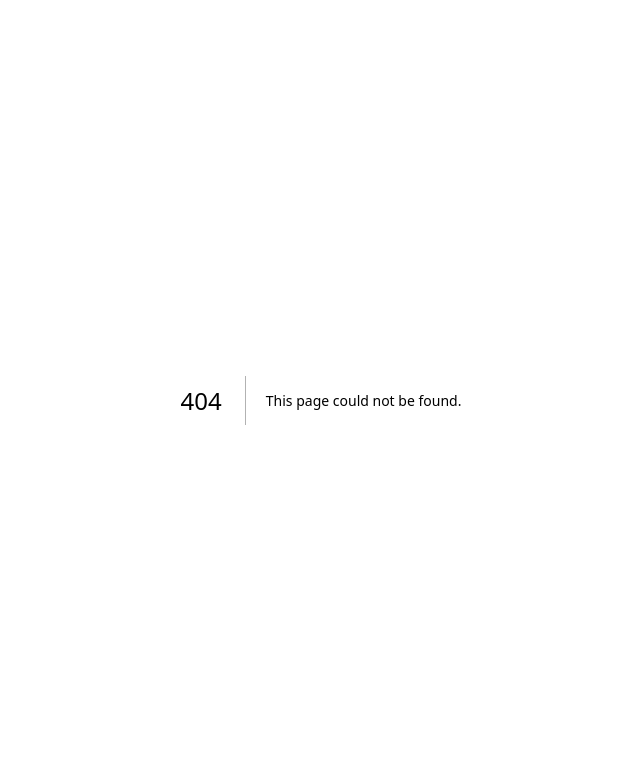
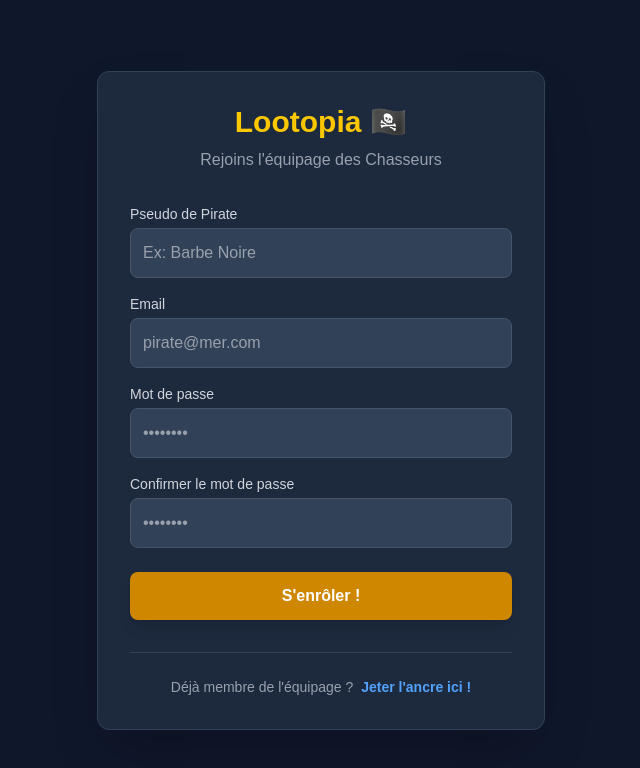
Before and after one commit to flonkita/lootopia, a Next.js app in the folder front/: page /register in a window 1280 px wide. Before the commit this address had no page. Shown: the top 768 px of the page, without its empty margins (319-959 px from the left). Built offline with nearby package versions, Linux system fonts and the light colour scheme.

Commit message:
feat: Add Register Page

```diff
--- a/front/app/login/page.tsx
+++ b/front/app/login/page.tsx
@@ -2,79 +2,95 @@
 import { useState } from 'react';
 import { useRouter } from 'next/navigation';
 import axios from 'axios';
-
+import Link from 'next/link';
 
 export default function Login() {
-  const [email, setEmail] = useState('');
-  const [password, setPassword] = useState('');
-  const [error, setError] = useState('');
-  const router = useRouter();
-
+    const [email, setEmail] = useState('');
+    const [password, setPassword] = useState('');
+    const [error, setError] = useState('');
+    const router = useRouter();
 
     const handleSubmit = async (e: React.FormEvent) => {
         e.preventDefault();
-        setError(''); // Réinitialiser l'erreur avant de tenter la connexion
+        setError('');
 
         try {
-            // Appel à l'API pour se connecter
             const response = await axios.post(`${process.env.NEXT_PUBLIC_API_URL}/auth/login`, {
                 email,
                 password,
             });
 
-            // 2. On sauvegarde le token JWT dans le navigateur
             localStorage.setItem('token', response.data.token);
-
-            // 3. 🚀 Redirection vers le dashboard utilisateur !
             router.push('/dashboard');
 
-        // eslint-disable-next-line @typescript-eslint/no-explicit-any
-        } catch (err: any) {
-            // Si le back-end refuse (mauvais mot de passe, etc.), on affiche l'erreur
+        } catch (err) { // 🧹 Adieu le "any" !
             console.error("Erreur de connexion:", err);
-            setError(err.response?.data?.message || "Identifiants incorrects. Veuillez réessayer.");
+
+            let errorMsg = "Identifiants incorrects. Veuillez réessayer.";
+            if (axios.isAxiosError(err)) {
+                errorMsg = err.response?.data?.message || errorMsg;
+            }
+
+            setError(errorMsg);
         }
     };
+
     return (
-        <div className="flex min-h-screen items-center justify-center bg-slate-900">
-            <form onSubmit={handleSubmit} className="bg-white p-6 rounded-lg shadow-md w-full max-w-sm">
-                <h2 className="text-2xl font-bold mb-4 text-center">Connexion</h2>
+        // 🛠️ AJOUT DE flex-col ICI POUR EMPILER LE FORMULAIRE ET LE LIEN !
+        <div className="flex flex-col min-h-screen items-center justify-center bg-slate-900 p-4">
 
-                {/* 🆕 Zone d'affichage des erreurs */}
+            {/* Le bloc blanc du formulaire */}
+            <form onSubmit={handleSubmit} className="bg-white p-8 rounded-xl shadow-lg w-full max-w-sm">
+                <h2 className="text-2xl font-bold mb-6 text-center text-slate-800">Connexion</h2>
+
                 {error && (
-                    <div className="mb-4 p-3 bg-red-100 text-red-700 rounded-lg text-sm text-center">
+                    <div className="mb-6 p-3 bg-red-100 text-red-700 rounded-lg text-sm text-center font-medium">
                         {error}
                     </div>
                 )}
+
                 <div className="mb-4">
-                    <label htmlFor="email" className="block text-gray-700 mb-2">Adresse email</label>
+                    <label htmlFor="email" className="block text-gray-700 mb-2 text-sm font-semibold">Adresse email</label>
                     <input
                         type="email"
                         id="email"
                         value={email}
                         onChange={(e) => setEmail(e.target.value)}
-                        className="w-full px-3 py-2 border rounded-lg focus:outline-none focus:ring-2 focus:ring-blue-500"
+                        className="w-full px-4 py-2 border border-gray-300 rounded-lg focus:outline-none focus:ring-2 focus:ring-blue-500 focus:border-transparent transition-all"
                         required
                     />
                 </div>
+
                 <div className="mb-6">
-                    <label htmlFor="password" className="block text-gray-700 mb-2">Mot de passe</label>
+                    <label htmlFor="password" className="block text-gray-700 mb-2 text-sm font-semibold">Mot de passe</label>
                     <input
                         type="password"
                         id="password"
                         value={password}
                         onChange={(e) => setPassword(e.target.value)}
-                        className="w-full px-3 py-2 border rounded-lg focus:outline-none focus:ring-2 focus:ring-blue-500"
+                        className="w-full px-4 py-2 border border-gray-300 rounded-lg focus:outline-none focus:ring-2 focus:ring-blue-500 focus:border-transparent transition-all"
                         required
                     />
                 </div>
+
                 <button
                     type="submit"
-                    className="w-full bg-blue-500 text-white py-2 rounded-lg hover:bg-blue-600 transition-colors"
+                    className="w-full bg-blue-600 text-white font-bold py-3 rounded-lg hover:bg-blue-700 transition-colors shadow-md"
                 >
                     Se connecter
                 </button>
             </form>
+
+            {/* Le lien d'inscription, maintenant bien aligné en dessous */}
+            <div className="mt-8 text-center">
+                <p className="text-gray-400 text-sm">
+                    Pas encore de navire ?
+                    <Link href="/register" className="ml-2 text-yellow-400 hover:text-yellow-300 font-bold transition-colors">
+                        Créez votre compte de Chasseur !
+                    </Link>
+                </p>
+            </div>
+
         </div>
     );
 }
--- /dev/null
+++ b/front/app/register/page.tsx
@@ -0,0 +1,158 @@
+"use client";
+
+import { useState } from 'react';
+import { useRouter } from 'next/navigation';
+import Link from 'next/link';
+import axios from 'axios';
+
+export default function Register() {
+    const router = useRouter();
+
+    const [email, setEmail] = useState('');
+    const [username, setUsername] = useState('');
+    const [password, setPassword] = useState('');
+    const [confirmPassword, setConfirmPassword] = useState('');
+
+    const [loading, setLoading] = useState(false);
+    const [message, setMessage] = useState({ type: '', text: '' });
+
+    const handleRegister = async (e: React.FormEvent) => {
+        e.preventDefault();
+        setMessage({ type: '', text: '' });
+
+        // 1️⃣ Vérification de base (Le feu doux !)
+        if (password !== confirmPassword) {
+            setMessage({ type: 'error', text: 'Les mots de passe ne correspondent pas ! 🏴‍☠️' });
+            return;
+        }
+
+        if (password.length < 6) {
+            setMessage({ type: 'error', text: 'Le mot de passe doit faire au moins 6 caractères.' });
+            return;
+        }
+
+        setLoading(true);
+
+        try {
+            // 2️⃣ Envoi au Backend
+            // ⚠️ Vérifie bien que la route de ton backend est bien /auth/register
+            await axios.post(`${process.env.NEXT_PUBLIC_API_URL}/auth/register`, {
+                email,
+                username,
+                password
+            });
+
+            // 3️⃣ Succès : On prévient et on redirige
+            setMessage({ type: 'success', text: 'Bienvenue dans la flotte ! Redirection vers le port...' });
+
+            // On laisse 2 petites secondes au pirate pour lire le message de bienvenue
+            setTimeout(() => {
+                router.push('/login');
+            }, 2000);
+
+        } catch (error) {
+            console.error("Erreur d'enrôlement :", error);
+
+            let errorMsg = "Une tempête a empêché la création du compte.";
+
+            // On vérifie si c'est bien une erreur renvoyée par notre Backend via Axios
+            if (axios.isAxiosError(error)) {
+                errorMsg = error.response?.data?.message || errorMsg;
+            }
+            // Sinon, on vérifie si c'est une erreur JavaScript classique
+            else if (error instanceof Error) {
+                errorMsg = error.message;
+            }
+
+            setMessage({ type: 'error', text: errorMsg });
+        } finally {
+            setLoading(false);
+        }
+    };
+
+    return (
+        <div className="min-h-screen bg-slate-900 flex items-center justify-center p-4 text-white">
+            <div className="w-full max-w-md bg-slate-800 p-8 rounded-xl shadow-2xl border border-slate-700">
+
+                <div className="text-center mb-8">
+                    <h1 className="text-3xl font-bold text-yellow-400 mb-2">Lootopia 🏴‍☠️</h1>
+                    <p className="text-gray-400">Rejoins l&apos;équipage des Chasseurs</p>
+                </div>
+
+                {message.text && (
+                    <div className={`mb-6 p-3 rounded text-sm text-center font-medium ${message.type === 'success' ? 'bg-green-900/50 text-green-400 border border-green-800' : 'bg-red-900/50 text-red-400 border border-red-800'}`}>
+                        {message.text}
+                    </div>
+                )}
+
+                <form onSubmit={handleRegister} className="space-y-4">
+                    <div>
+                        <label className="block text-sm text-gray-300 mb-1">Pseudo de Pirate</label>
+                        <input
+                            type="text"
+                            required
+                            value={username}
+                            onChange={(e) => setUsername(e.target.value)}
+                            className="w-full p-3 rounded-lg bg-slate-700 border border-slate-600 focus:border-yellow-500 focus:ring-1 focus:ring-yellow-500 outline-none text-white transition-all"
+                            placeholder="Ex: Barbe Noire"
+                        />
+                    </div>
+
+                    <div>
+                        <label className="block text-sm text-gray-300 mb-1">Email</label>
+                        <input
+                            type="email"
+                            required
+                            value={email}
+                            onChange={(e) => setEmail(e.target.value)}
+                            className="w-full p-3 rounded-lg bg-slate-700 border border-slate-600 focus:border-yellow-500 focus:ring-1 focus:ring-yellow-500 outline-none text-white transition-all"
+                            placeholder="pirate@mer.com"
+                        />
+                    </div>
+
+                    <div>
+                        <label className="block text-sm text-gray-300 mb-1">Mot de passe</label>
+                        <input
+                            type="password"
+                            required
+                            value={password}
+                            onChange={(e) => setPassword(e.target.value)}
+                            className="w-full p-3 rounded-lg bg-slate-700 border border-slate-600 focus:border-yellow-500 focus:ring-1 focus:ring-yellow-500 outline-none text-white transition-all"
+                            placeholder="••••••••"
+                        />
+                    </div>
+
+                    <div>
+                        <label className="block text-sm text-gray-300 mb-1">Confirmer le mot de passe</label>
+                        <input
+                            type="password"
+                            required
+                            value={confirmPassword}
+                            onChange={(e) => setConfirmPassword(e.target.value)}
+                            className="w-full p-3 rounded-lg bg-slate-700 border border-slate-600 focus:border-yellow-500 focus:ring-1 focus:ring-yellow-500 outline-none text-white transition-all"
+                            placeholder="••••••••"
+                        />
+                    </div>
+
+                    <button
+                        type="submit"
+                        disabled={loading}
+                        className="w-full mt-6 bg-yellow-600 hover:bg-yellow-500 text-white font-bold py-3 px-4 rounded-lg transition-colors shadow-lg disabled:opacity-50 disabled:cursor-not-allowed flex justify-center items-center"
+                    >
+                        {loading ? 'Signature du pacte... ⏳' : "S'enrôler !"}
+                    </button>
+                </form>
+
+                <div className="mt-8 text-center border-t border-slate-700 pt-6">
+                    <p className="text-gray-400 text-sm">
+                        Déjà membre de l&apos;équipage ?
+                        <Link href="/login" className="ml-2 text-blue-400 hover:text-blue-300 font-bold transition-colors">
+                            Jeter l&apos;ancre ici !
+                        </Link>
+                    </p>
+                </div>
+
+            </div>
+        </div>
+    );
+}
```
